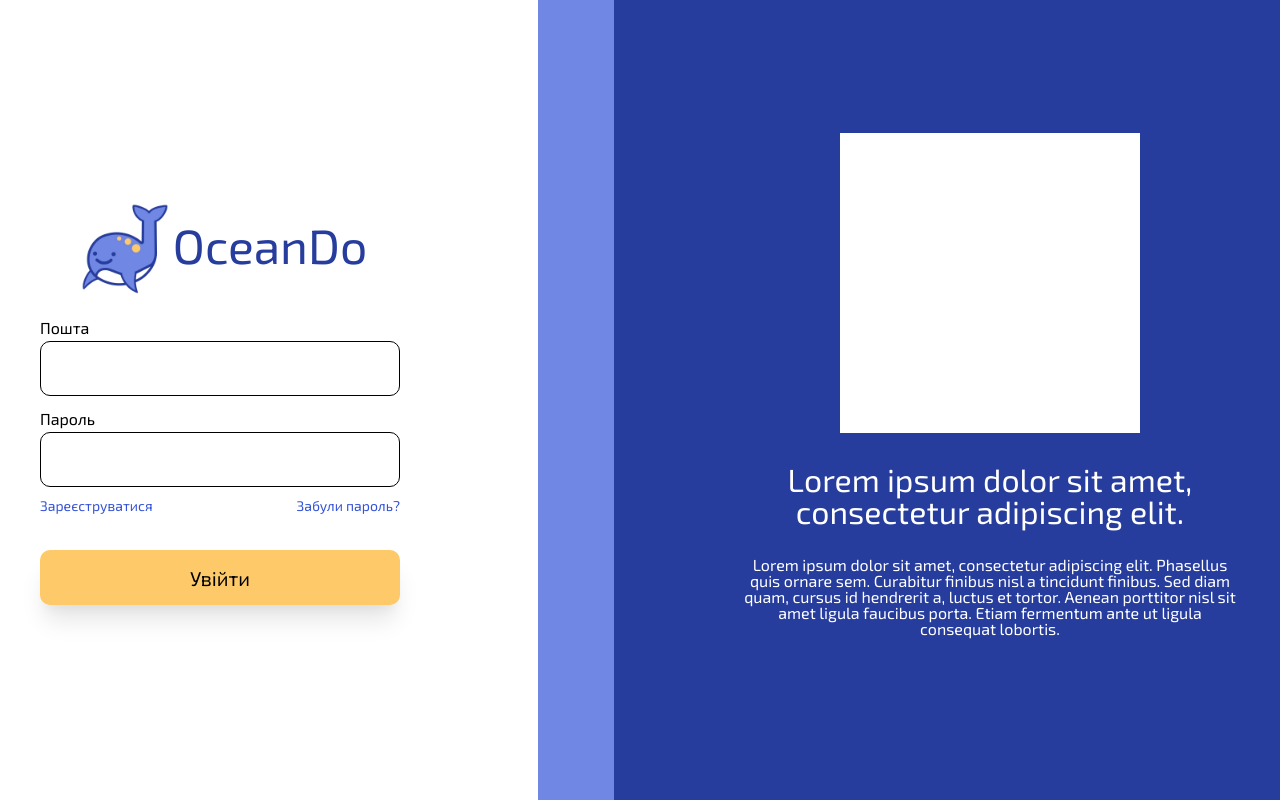
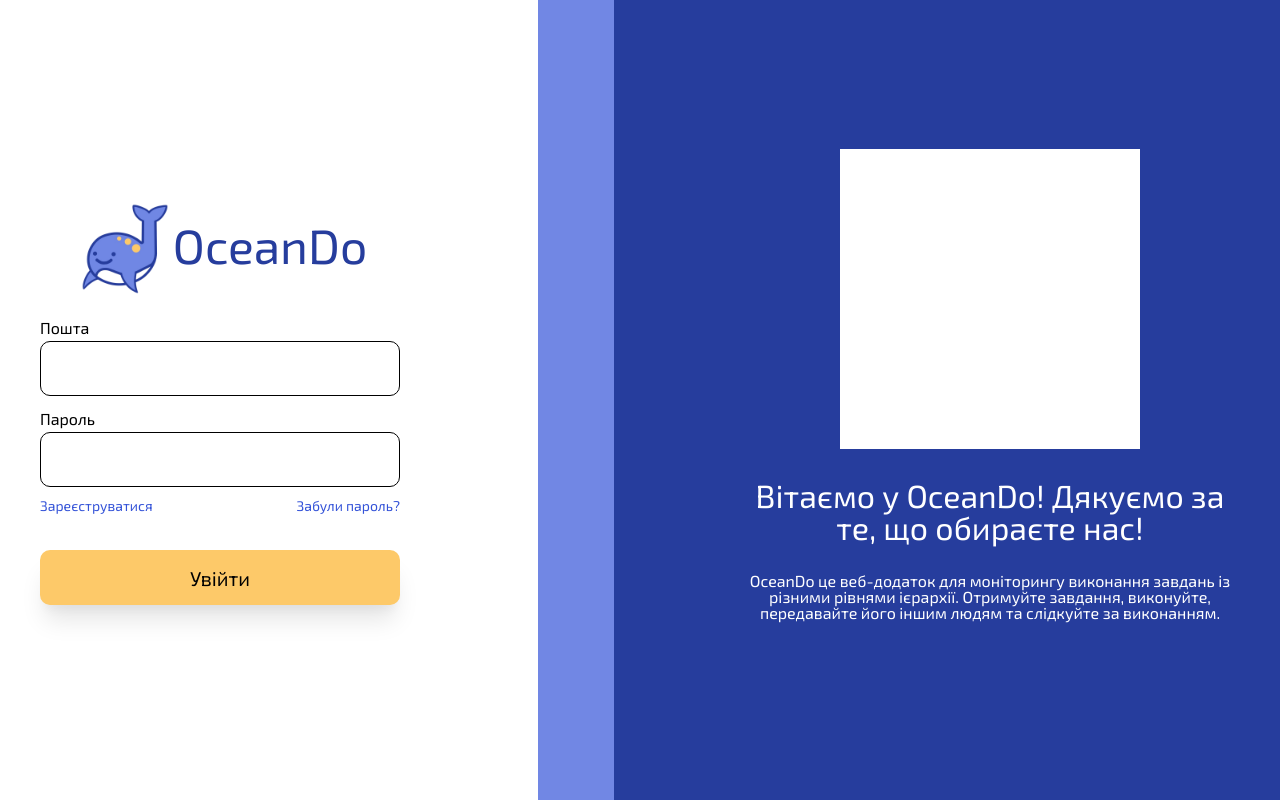
Before and after one commit to JuliManhupli/OceanDo, a Django app: a page that uses ocean_do/accounts/templates/accounts/register_base.html in a window 1280 px wide. Run offline with Django 5.2, Linux system fonts and the light colour scheme.

Commit message:
Added exit button, changed introduction text, added popup to edit task button

```diff
--- a/ocean_do/accounts/templates/accounts/register_base.html
+++ b/ocean_do/accounts/templates/accounts/register_base.html
@@ -26,14 +26,10 @@
                             <div class="bg-picture">
                             </div>
                             <div class="text-container">
-                                <h2 class="invite-text">Lorem ipsum dolor sit amet, consectetur adipiscing elit. </h2>
-                                <p class="invite-paragraph">Lorem ipsum dolor sit amet, consectetur adipiscing elit.
-                                    Phasellus quis
-                                    ornare sem.
-                                    Curabitur finibus nisl a tincidunt
-                                    finibus. Sed diam quam, cursus id hendrerit a, luctus et tortor. Aenean porttitor nisl
-                                    sit amet ligula faucibus porta.
-                                    Etiam fermentum ante ut ligula consequat lobortis.</p>
+                                <h2 class="invite-text">Вітаємо у OceanDo! Дякуємо за те, що обираєте нас! </h2>
+                                <p class="invite-paragraph">OceanDo це веб-додаток для моніторингу виконання завдань
+                                    із різними рівнями ієрархії. Отримуйте завдання, виконуйте, передавайте його іншим
+                                    людям та слідкуйте за виконанням.</p>
                             </div>
                         </div>
                     </div>
--- a/ocean_do/ocean_do/static/css/style.css
+++ b/ocean_do/ocean_do/static/css/style.css
@@ -368,6 +368,10 @@
 }
 
 #sidebar .side-menu {
+    display:flex;
+    flex-direction: column;
+    justify-content: space-between;
+    height: 85%;
     margin: 34px 0;
     padding: 0 13px;
     transition: all .3s ease;
@@ -392,12 +396,13 @@
     white-space: nowrap;
 }
 
-#sidebar .side-menu > li > a:hover {
+#sidebar .side-menu .upper-menu > li > a:hover,
+#sidebar .side-menu .lower-menu>li>a:hover {
     background: var(--light-grey);
 }
 
-#sidebar .side-menu > li > a.active,
-#sidebar .side-menu > li > a.active:hover{
+#sidebar .side-menu .upper-menu > li > a.active,
+#sidebar .side-menu .upper-menu > li > a.active:hover{
     color: white;
     background: var(--light-blue);
 }
--- a/ocean_do/ocean_do/static/js/script.js
+++ b/ocean_do/ocean_do/static/js/script.js
@@ -44,7 +44,7 @@
 
 /* SIDEBAR */
 document.addEventListener('DOMContentLoaded', function () {
-    const allMenuItems = document.querySelector('#sidebar .side-menu');
+    const allMenuItems = document.querySelector('#sidebar .side-menu .upper-menu');
 
     if (allMenuItems) {
         allMenuItems.querySelectorAll('a').forEach(a => {
@@ -149,6 +149,7 @@
     const section = document.querySelector('.tasks-class'),
         overlay = document.querySelector('.overlay'),
         createTaskBtn = document.querySelector('.create-task-btn'),
+        editTaskBtn = document.querySelectorAll('.edit-task-btn'),
         closePopupBtn = document.querySelector('.close-icon');
 
     function disableBodyScroll() {
@@ -166,6 +167,13 @@
         disableBodyScroll();
     });
 
+    editTaskBtn.forEach(btn => {
+        btn.addEventListener('click', () => {
+            section.classList.toggle('active');
+            disableBodyScroll();
+        });
+    });
+
     closePopupBtn.addEventListener('click', () => {
         section.classList.remove('active');
         enableBodyScroll();
```
Also changed, not shown: ocean_do/ocean_do/templates/ocean_do/index.html (+9 -4 lines), ocean_do/tasks/templates/tasks/tasks.html (+9 -4 lines).
